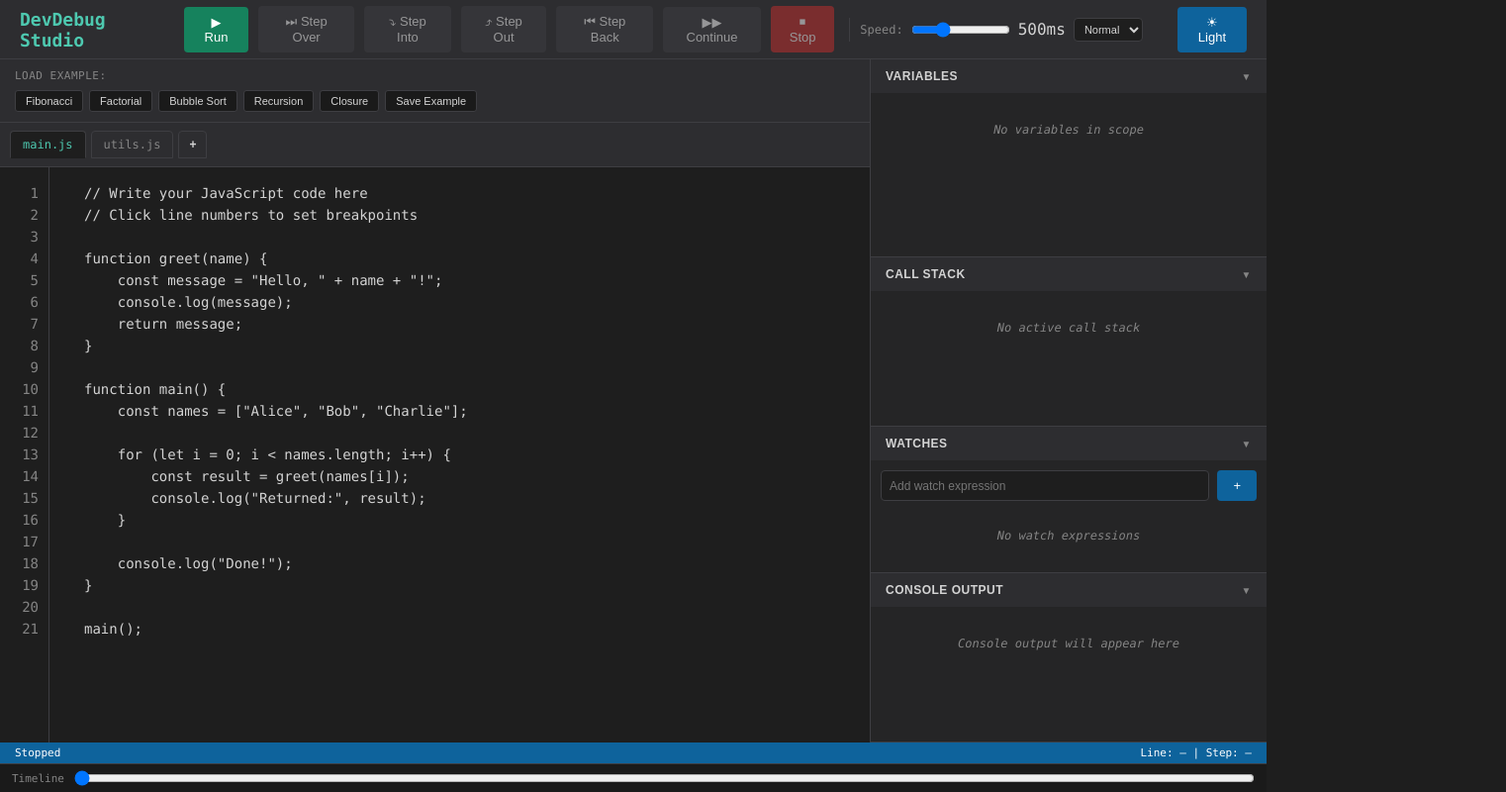
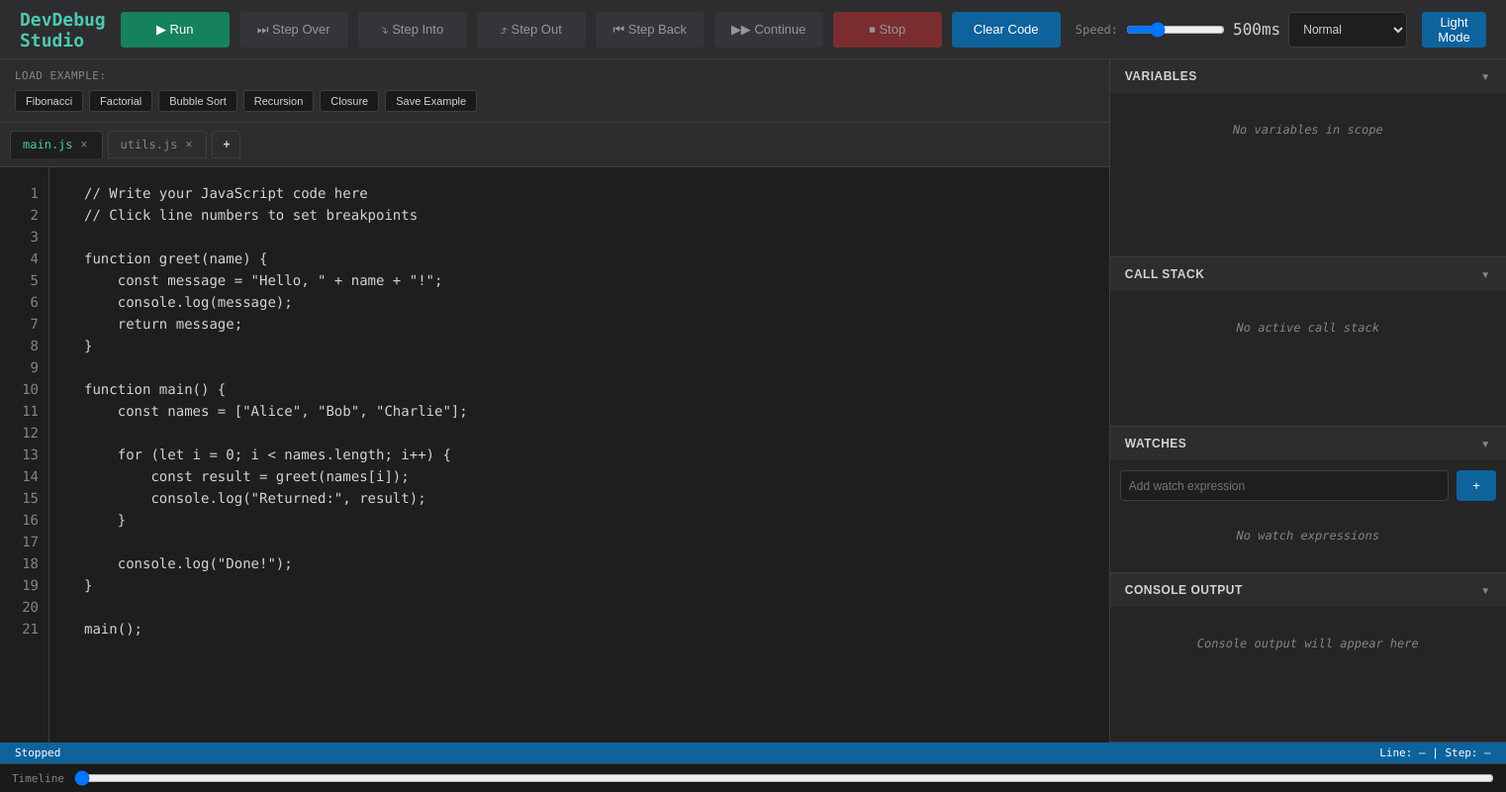
Before and after one commit to AndreasFragkop/DevDebug-Studio, a plain HTML site: page index.html in a window 1280 px wide. Shown: the whole page at 99% size, 1522 px wide, since content can reach past the window. Drawn offline with nearby package versions, Linux system fonts and the light colour scheme.

Commit message:
Refine header controls and documentation
- add Clear Code control in the main toolbar
- add close buttons for file tabs and related styling
- align breakpoint dots to line numbers more accurately
- normalize control heights and adjust speed/theme layout spacing
- refine theme toggle label handling
- update README features list

```diff
--- a/index.html
+++ b/index.html
@@ -36,6 +36,9 @@
                 <button class="btn danger" id="stop-btn" disabled aria-label="Stop">
                     ⏹ Stop
                 </button>
+                <button class="btn" id="clear-tab-btn" aria-label="Clear current tab">
+                    Clear Code
+                </button>
             </div>
 
             <!-- Playback speed control -->
@@ -52,7 +55,9 @@
 
             <!-- Light/Dark theme toggle -->
             <div class="theme-toggle">
-                <button class="btn" id="theme-toggle-btn" aria-label="Toggle light mode">☀ Light</button>
+                <button class="btn" id="theme-toggle-btn" aria-label="Toggle light mode">
+                    Light Mode
+                </button>
             </div>
         </div>
 
--- a/script.js
+++ b/script.js
@@ -60,6 +60,7 @@ const speedPreset = document.getElementById('speed-preset');
 const saveExampleBtn = document.getElementById('save-example-btn');
 const customExamples = document.getElementById('custom-examples');
 const addTabBtn = document.getElementById('add-tab-btn');
+const clearTabBtn = document.getElementById('clear-tab-btn');
 
 const runBtn = document.getElementById('run-btn');
 const stepBtn = document.getElementById('step-btn');
@@ -215,7 +216,7 @@ speedPreset.addEventListener('change', (e) => {
 // Light/Dark theme toggle
 themeToggleBtn.addEventListener('click', () => {
     const isLight = document.body.classList.toggle('light');
-    themeToggleBtn.textContent = isLight ? '🌙 Dark' : '☀ Light';
+    themeToggleBtn.textContent = isLight ? 'Dark Mode' : 'Light Mode';
     localStorage.setItem(STORAGE_KEYS.theme, isLight ? 'light' : 'dark');
 });
 
@@ -272,6 +273,17 @@ addTabBtn.addEventListener('click', () => {
     persistActiveTab();
     renderTabs();
     syncEditorWithActiveTab();
+});
+
+// Clear current tab content
+clearTabBtn.addEventListener('click', () => {
+    const confirmClear = window.confirm(`Clear all code in ${activeTab}?`);
+    if (!confirmClear) return;
+    editor.value = '';
+    buffers[activeTab] = '';
+    persistBuffers();
+    updateLineNumbers();
+    reset();
 });
 
 // Panel collapse (delegated for robustness)
@@ -339,8 +351,11 @@ function syncScroll() {
 
 function updateBreakpoints() {
     breakpointGutter.innerHTML = '';
-    const lineHeight = 22;
-    const offset = 15;
+    // Match line-number vertical alignment (padding-top + half line-height)
+    const computed = window.getComputedStyle(lineNumbers);
+    const lineHeight = parseFloat(computed.lineHeight) || 22;
+    const paddingTop = parseFloat(computed.paddingTop) || 0;
+    const offset = paddingTop + lineHeight / 2;
 
     breakpoints.forEach((line) => {
         const bp = document.createElement('div');
@@ -936,7 +951,7 @@ function applySavedTheme() {
     const savedTheme = localStorage.getItem(STORAGE_KEYS.theme) || 'dark';
     const isLight = savedTheme === 'light';
     document.body.classList.toggle('light', isLight);
-    themeToggleBtn.textContent = isLight ? '🌙 Dark' : '☀ Light';
+    themeToggleBtn.textContent = isLight ? 'Dark Mode' : 'Light Mode';
 }
 
 // =========================
@@ -1063,7 +1078,13 @@ function renderTabs() {
         const tab = document.createElement('div');
         tab.className = 'tab';
         tab.dataset.tab = name;
-        tab.textContent = name;
+        const label = document.createElement('span');
+        label.textContent = name;
+        const close = document.createElement('button');
+        close.className = 'tab-close';
+        close.type = 'button';
+        close.textContent = '×';
+        close.setAttribute('aria-label', `Close ${name}`);
         if (name === activeTab) tab.classList.add('active');
         tab.addEventListener('click', () => {
             buffers[activeTab] = editor.value;
@@ -1073,6 +1094,20 @@ function renderTabs() {
             renderTabs();
             syncEditorWithActiveTab();
         });
+        close.addEventListener('click', (e) => {
+            e.stopPropagation();
+            if (Object.keys(buffers).length <= 1) return;
+            delete buffers[name];
+            if (activeTab === name) {
+                activeTab = Object.keys(buffers)[0] || 'main.js';
+            }
+            persistBuffers();
+            persistActiveTab();
+            renderTabs();
+            syncEditorWithActiveTab();
+        });
+        tab.appendChild(label);
+        tab.appendChild(close);
         tabsContainer.insertBefore(tab, addBtn);
     });
 }
--- a/styles.css
+++ b/styles.css
@@ -85,6 +85,17 @@ body.light {
     align-items: center;
 }
 
+.controls .btn {
+    min-width: 110px;
+    justify-content: center;
+    height: 36px;
+}
+
+/* Ensure header buttons (including theme toggle) match height */
+.header .btn {
+    height: 36px;
+}
+
 /* Primary button styling */
 .btn {
     padding: 8px 16px;
@@ -137,8 +148,8 @@ body.light {
     display: flex;
     align-items: center;
     gap: 8px;
-    padding: 0 10px;
-    border-left: 1px solid var(--border);
+    padding: 0;
+    border-left: none;
 }
 
 .speed-control label {
@@ -151,7 +162,7 @@ body.light {
 }
 
 .theme-toggle {
-    margin-left: 10px;
+    margin-left: 0;
 }
 
 /* Speed preset dropdown */
@@ -160,8 +171,10 @@ body.light {
     color: var(--text);
     border: 1px solid var(--border);
     border-radius: 4px;
-    font-size: 11px;
-    padding: 4px 6px;
+    font-size: 12px;
+    padding: 0 10px;
+    min-width: 120px;
+    height: 36px;
 }
 
 /* Two-column main area */
@@ -197,11 +210,27 @@ body.light {
     color: var(--text-muted);
     font-size: 12px;
     cursor: pointer;
+    display: flex;
+    align-items: center;
+    gap: 6px;
 }
 
 .tab.add-tab {
     padding: 6px 10px;
     font-weight: 700;
+    color: var(--text);
+}
+
+.tab-close {
+    border: none;
+    background: transparent;
+    color: var(--text-muted);
+    font-size: 12px;
+    cursor: pointer;
+    padding: 0 2px;
+}
+
+.tab-close:hover {
     color: var(--text);
 }
 
```
Also changed, not shown: 1 other file.
